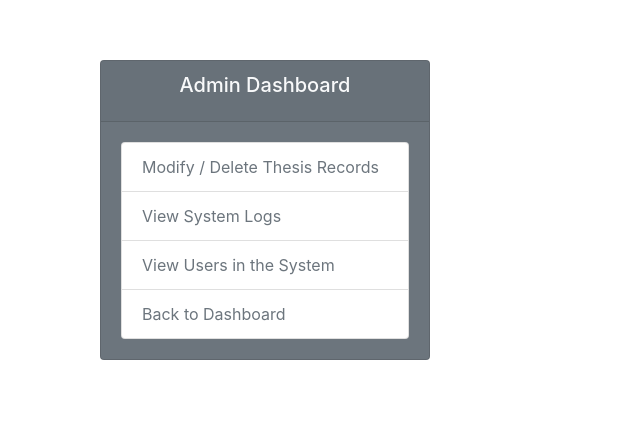
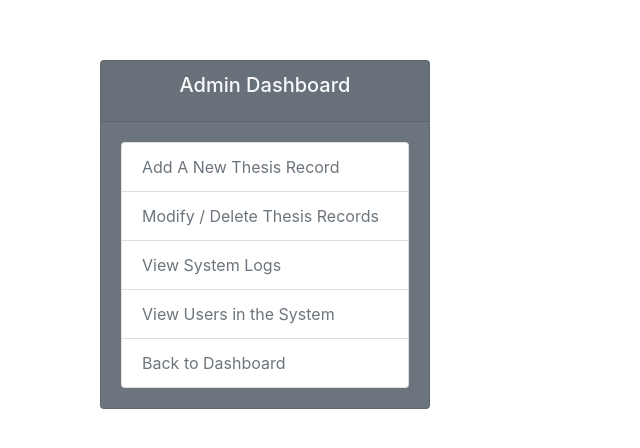
Before and after one commit to Firetryer/ThesisViewingSystem, a Flask app: page /admin_dashboard/logs in a window 1280 px wide, after a click that opens the changed part. Shown: the part 80-528 px from the top of the page, without its empty margins (0-640 px from the left). Run offline with Flask 2, Linux system fonts and the light colour scheme; a user stored in the database is signed in; tables that the repository leaves empty hold one stand-in row (values such as "Sample post"); some libraries are stand-ins or nearby versions.

Commit message:
Added a link to the log page in various existing pages

```diff
--- a/ThesisViewing/thesisviewing/templates/admin_dash.html
+++ b/ThesisViewing/thesisviewing/templates/admin_dash.html
@@ -24,7 +24,7 @@
 			</div>
 			<div class="container-fluid col-lg-6 d-flex">
 				<div class="card mb-3 text-white bg-secondary h-100 w-100" >
-					<a class="card_button" href=""> </a>
+					<a class="card_button" href="{{ url_for('admin_logs') }}"> </a>
 					<div class="card-header">
 						<h5 class="card-title text-center">
 							View System Logs
--- a/ThesisViewing/thesisviewing/templates/admin_pages/layout_admin.html
+++ b/ThesisViewing/thesisviewing/templates/admin_pages/layout_admin.html
@@ -15,10 +15,13 @@
 
 							<ul class="list-group ">
 								<li class="list-group-item">
+									<p class="card-text"><a class="text-secondary" href="{{ url_for('admin_add_thesis')}}">Add A New Thesis Record</a></p>
+								</li>
+								<li class="list-group-item">
 									<p class="card-text"><a class="text-secondary" href="{{ url_for('view_thesis')}}">Modify / Delete Thesis Records</a></p>
 								</li>
 								<li class="list-group-item">
-									<p class="card-text"><a class="text-secondary" href="{{ url_for('admin_dash')}}">View System Logs</a></p>
+									<p class="card-text"><a class="text-secondary" href="{{ url_for('admin_logs')}}">View System Logs</a></p>
 								</li>
 								<li class="list-group-item">
 									<p class="card-text"><a class="text-secondary"  href="{{ url_for('admin_dash')}}">View Users in the System</a></p>
--- a/ThesisViewing/thesisviewing/templates/thesis_viewing.html
+++ b/ThesisViewing/thesisviewing/templates/thesis_viewing.html
@@ -5,7 +5,7 @@
 
 	<div class="container-fluid row">
 
-		<div class="container col-md-4 col-md-pull-4 ">
+		<div class="container col-md-4 col-md-pull-4" style="padding-right:20px; border-right: 1px solid #ccc;">
 			<div id="accordion">
 				<div class="card  bg-secondary" >
 					<div class="card-header" id="dash_header">
@@ -54,6 +54,9 @@
 						...
 					{% endif %}
 				{% endfor %}
+				{% if post.items == None %}
+					<h5 class="text-dark outline"> No Records have been added yet.</h5>
+				{% endif %}
 				{% for post in post.items %}
 					<div class="card mb-3" >
 						<div class="card-header">
```
